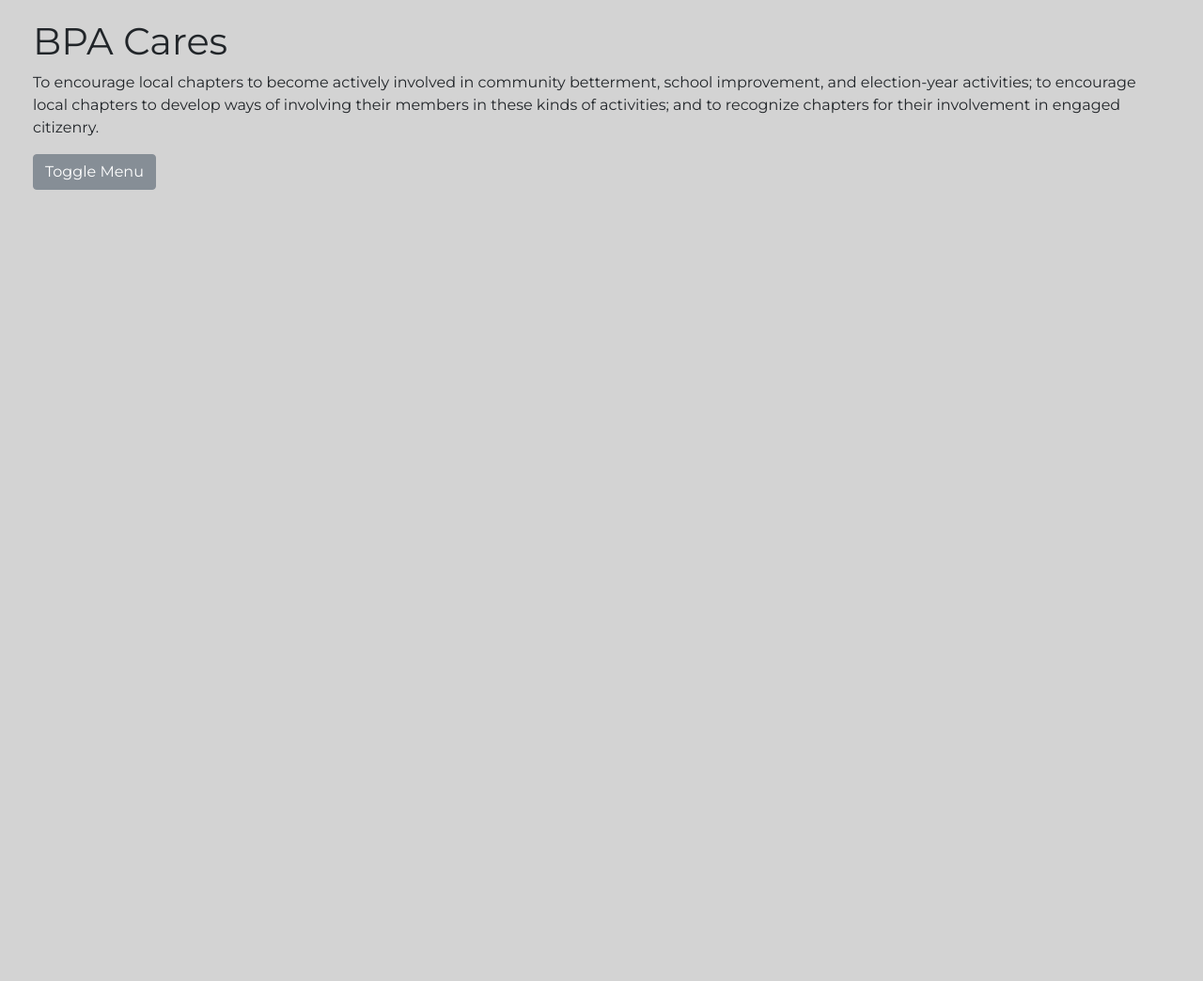
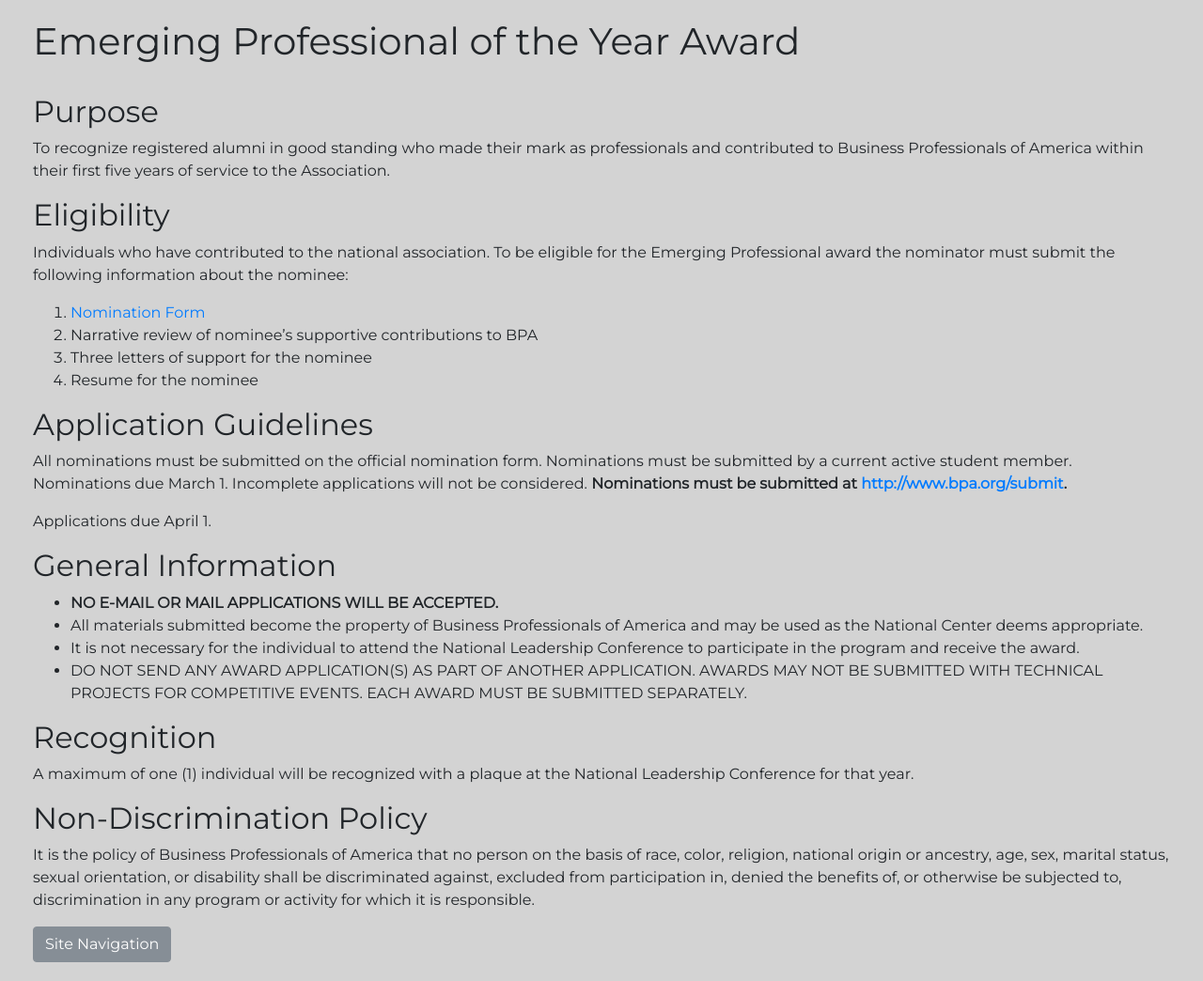
Before and after one commit to chsbpa/chsbpa.github.io, a plain HTML site: page awards/emerging-prof.html in a window 1280 px wide. Shown: the whole page at 94% size. Before the commit the page ends 800 px from the top, so only its background shows below. Drawn offline with Linux system fonts and the light colour scheme.

Commit message:
added emerging professoinal

```diff
--- a/awards/emerging-prof.html
+++ b/awards/emerging-prof.html
@@ -32,8 +32,9 @@
                 </a>
             </li>
             <li>
-                <a data-toggle="collapse" href="#slawards" aria-expanded="true" aria-controls="slawards">Service Learning Awards</a>
-                <div id="slawards" class="collapse show">
+                <a data-toggle="collapse" href="#slawards" aria-expanded="false" aria-controls="slawards">Service
+                    Learning Awards</a>
+                <div id="slawards" class="collapse">
                     <a class="award" href="community-service.html">Community Service</a>
                     <a class="award" href="enviro.html">Environmental Action/Awareness</a>
                     <a class="award" href="safety.html">Safety Awareness</a>
@@ -42,8 +43,9 @@
                 </div>
             </li>
             <li>
-              <a data-toggle="collapse" href="#srawards" aria-expanded="false" aria-controls="srawards">Special Recognition Awards</a>
-              <div id="srawards" class="collapse show">
+                <a data-toggle="collapse" href="#srawards" aria-expanded="false" aria-controls="srawards">Special
+                    Recognition Awards</a>
+                <div id="srawards" class="collapse">
                     <a class="award" href="marketing-pr.html">BPA Marketing and Public Relations</a>
                     <a class="award" href="merit-scholar.html">BPA Merit Scholar</a>
                     <a class="award" href="chapter-act.html">Chapter Activities Award of Excellence</a>
@@ -54,8 +56,9 @@
                 </div>
             </li>
             <li>
-                <a data-toggle="collapse" href="#paawards" aria-expanded="false" aria-controls="paawards">Professional Awards</a>
-                <div id="paawards" class="collapse show">
+                <a data-toggle="collapse" href="#paawards" aria-expanded="false" aria-controls="paawards">Professional
+                    Awards</a>
+                <div id="paawards" class="collapse">
                     <a class="award" href="advisor.html">Advisor of the Year Award</a>
                     <a class="award" href="emerging-advisor.html">Emerging Advisor of the Year Award</a>
                     <a class="award" href="emerging-prof.html">Emerging Professional of the Year Award</a>
@@ -74,9 +77,46 @@
     <!-- Page Content -->
     <div id="page-content-wrapper">
         <div class="container-fluid">
-            <h1>BPA Cares</h1>
-            <p>To encourage local chapters to become actively involved in community betterment, school improvement, and election-year activities; to encourage local chapters to develop ways of involving their members in these kinds of activities; and to recognize chapters for their involvement in engaged citizenry.</p>
-            <a href="#menu-toggle" class="btn btn-secondary" id="menu-toggle">Toggle Menu</a>
+            <h1>Emerging Professional of the Year Award</h1>
+            <br>
+            <h2>Purpose</h2>
+            <p>To recognize registered alumni in good standing who made their mark as professionals and contributed to Business Professionals of America within their first five years of service to the Association.</p>
+            <h2>Eligibility</h2>
+            <p>Individuals who have contributed to the national association. To be eligible for the Emerging Professional award the nominator must submit the following information about the nominee:</p>
+            <ol>
+                <li><a href="http://www.bpa.org/members/1/docs/1_EPOTY Nomination Form.docx" target="_blank">Nomination Form</a></li>
+                <li>Narrative review of nominee’s supportive contributions to BPA</li>
+                <li>Three letters of support for the nominee</li>
+                <li>Resume for the nominee</li>
+            </ol>
+            <h2>Application Guidelines</h2>
+            <p>All nominations must be submitted on the official nomination form. Nominations must be submitted by a current active student member. Nominations due March 1. Incomplete applications will not be considered. <strong>Nominations must be submitted at
+                <a href="http://www.bpa.org/submit" target="_blank">http://www.bpa.org/submit</a>.</strong></p>
+            <p>Applications due April 1.</p>
+            <h2>General Information</h2>
+            <ul>
+                <li>
+                    <strong>NO E-MAIL OR MAIL APPLICATIONS WILL BE ACCEPTED.</strong>
+                </li>
+                <li>
+                    All materials submitted become the property of Business Professionals of America and may be used as the National Center deems appropriate.
+                </li>
+                <li>
+                    It is not necessary for the individual to attend the National Leadership Conference to participate in the program and receive the award.
+                </li>
+                <li>
+                    DO NOT SEND ANY AWARD APPLICATION(S) AS PART OF ANOTHER APPLICATION. AWARDS MAY NOT BE SUBMITTED WITH TECHNICAL PROJECTS FOR COMPETITIVE EVENTS.  EACH AWARD MUST BE SUBMITTED SEPARATELY.
+                </li>
+            </ul>
+            <h2>Recognition</h2>
+            <p>A maximum of one (1) individual will be recognized with a plaque at the National Leadership Conference for that year.</p>
+            <h2>Non-Discrimination Policy</h2>
+            <p>It is the policy of Business Professionals of America that no person on the basis of race, color,
+                religion, national origin or ancestry, age, sex, marital status, sexual orientation, or disability shall
+                be discriminated against, excluded from participation in, denied the benefits of, or otherwise be
+                subjected to, discrimination in any program or activity for which it is responsible.</p>
+            <a href="#menu-toggle" class="btn btn-secondary" id="menu-toggle">Site Navigation</a>
+
         </div>
     </div>
     <!-- /#page-content-wrapper -->
@@ -90,7 +130,7 @@
 
 <!-- Menu Toggle Script -->
 <script>
-    $("#menu-toggle").click(function(e) {
+    $("#menu-toggle").click(function (e) {
         e.preventDefault();
         $("#wrapper").toggleClass("toggled");
     });
```
Also changed, not shown: awards/emerging-advisor.html (+1 -1 lines), 1 other file. Lines whose indentation alone changed are shown as unchanged.
